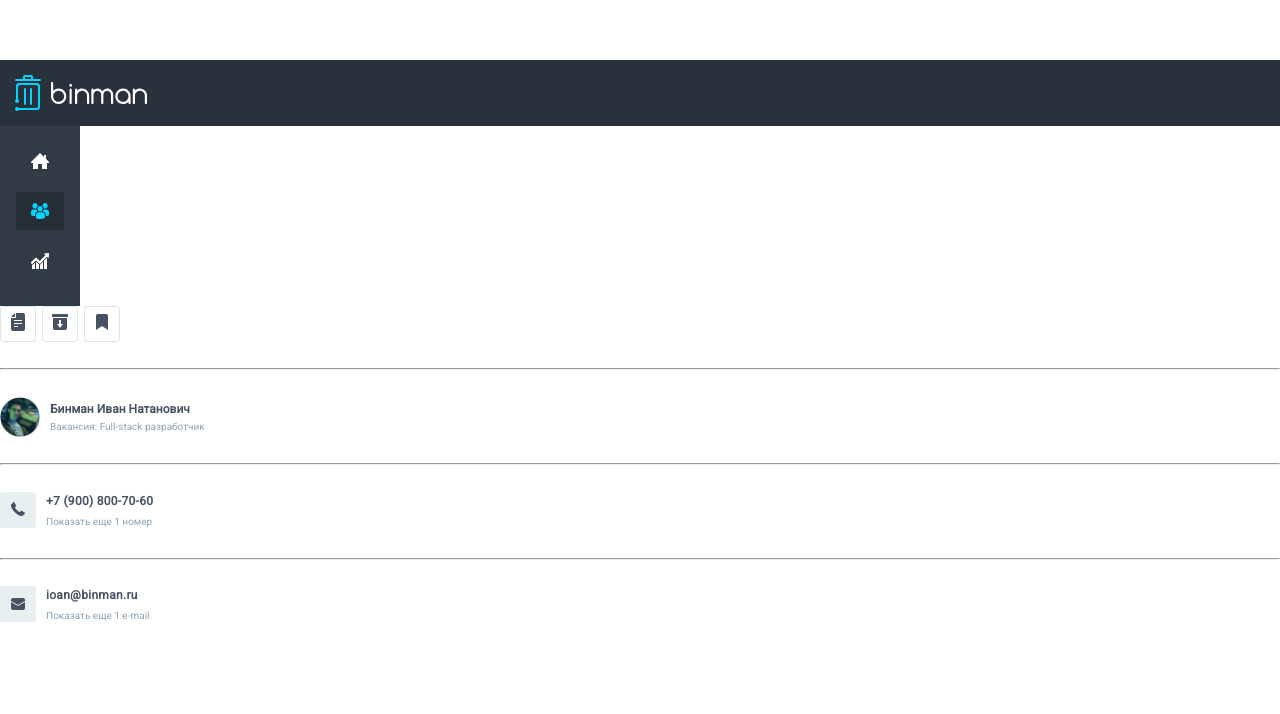
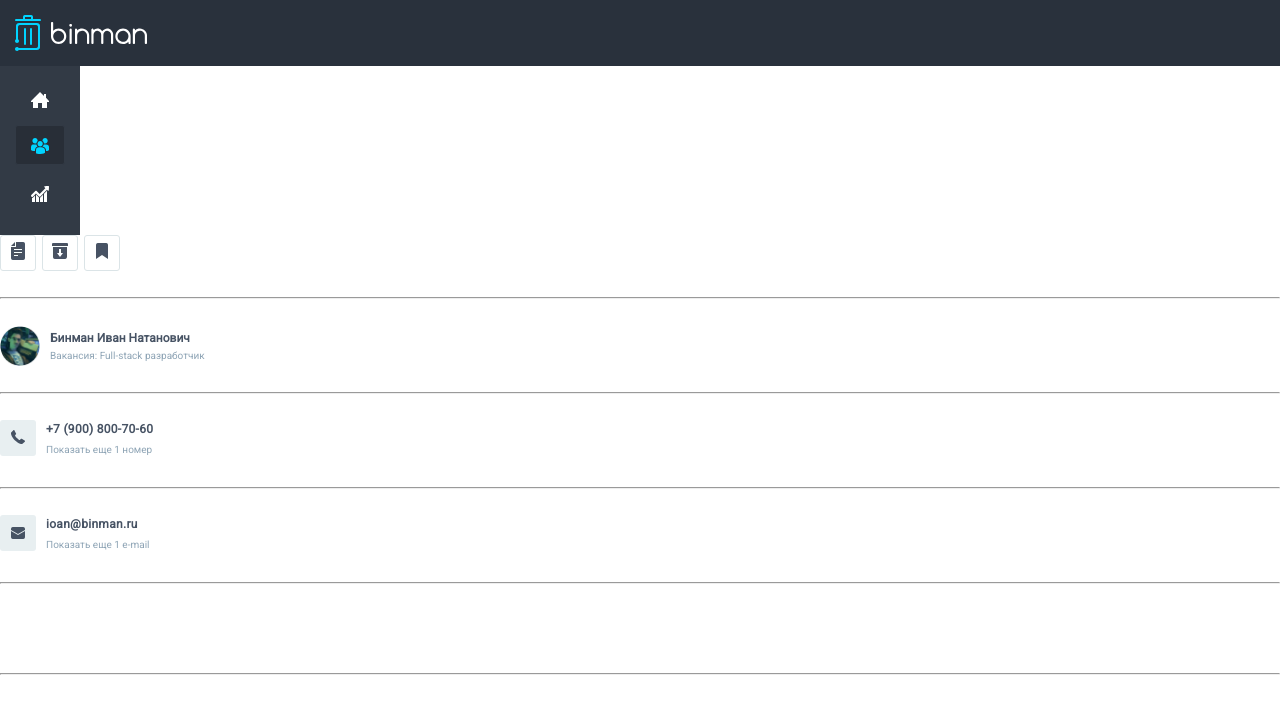
Before and after one commit to KaimNotark/bin-man-test, a Vue app: page / in a window 1280 px wide. Shown: the top 714 px of the page. Built offline with nearby package versions, Linux system fonts and the light colour scheme.

Commit message:
did svg buttons in nav

```diff
--- a/src/App.vue
+++ b/src/App.vue
@@ -5,15 +5,51 @@
     </header>
 
     <nav class="nav">
-      <button class="nav-button" type="button">
-        <img src="../public/images/home.png" alt="Домашняя страница" class="nav-button__img" />
-      </button>
+      <svg
+        aria-hidden="true"
+        style="position: absolute; width: 0; height: 0; overflow: hidden;"
+        version="1.1"
+        xmlns="http://www.w3.org/2000/svg"
+        xmlns:xlink="http://www.w3.org/1999/xlink"
+      >
+        <defs>
+          <symbol id="icon-home_w_svg" viewBox="-20 -20 76 76">
+            <title>home_w_svg</title>
+            <path
+              d="M36 18l-6-6.461v-7.539h-4v4.192l-8-8.192-18 18v2h4v12h10v-10h8v10h10v-12h4v-2z"
+            />
+          </symbol>
+        </defs>
+      </svg>
+
+      <svg class="nav-icon nav-icon__hover">
+        <use xlink:href="#icon-home_w_svg" />
+      </svg>
+
       <button class="nav-button _active" type="button">
         <img src="../public/images/clients.png" alt="Клиенты" class="nav-button__img" />
       </button>
-      <button class="nav-button" type="button">
-        <img src="../public/images/reports.png" alt="Отчёты" class="nav-button__img" />
-      </button>
+
+      <svg
+        aria-hidden="true"
+        style="position: absolute; width: 0; height: 0; overflow: hidden;"
+        version="1.1"
+        xmlns="http://www.w3.org/2000/svg"
+        xmlns:xlink="http://www.w3.org/1999/xlink"
+      >
+        <defs>
+          <symbol id="icon-reports_w_svg" viewBox="-20 -20 76 76">
+            <title>reports_w_svg</title>
+            <path
+              d="M34.545 0h0.125c0.437 0 0.781 0.129 1.007 0.38 0.242 0.259 0.344 0.623 0.32 1.092l-0.102 2.241c-0.070 1.496-0.14 2.985-0.203 4.473-0.016 0.348-0.078 0.793-0.414 1.141-0.094 0.097-0.203 0.178-0.328 0.251-0.187 0.105-0.367 0.154-0.547 0.154-0.429 0-0.71-0.291-0.913-0.502l-1.71-1.763-13.114 13.66c-0.367 0.372-0.843 0.582-1.358 0.582s-0.999-0.21-1.358-0.582l-6.019-6.237-6.3 6.528c-0.359 0.372-0.835 0.582-1.351 0.582s-0.999-0.21-1.358-0.582l-0.359-0.372c-0.749-0.776-0.749-2.030 0-2.807l8.018-8.299c0.359-0.372 0.835-0.582 1.351-0.582s0.999 0.21 1.358 0.582l6.019 6.237 11.397-11.889c-0.39-0.396-0.781-0.801-1.163-1.205l-0.554-0.582c-0.219-0.227-0.679-0.704-0.351-1.44 0.062-0.146 0.14-0.267 0.242-0.372 0.32-0.332 0.726-0.348 1.023-0.364 2.217-0.105 4.427-0.218 6.644-0.324zM26 15.58v15.791c0 0.343 0.298 0.629 0.672 0.629h4.656c0.366 0 0.672-0.279 0.672-0.629v-22.063l-6 6.271zM10 31.289c0 0.388 0.298 0.711 0.672 0.711h4.656c0.366 0 0.672-0.315 0.672-0.711v-8.18l-6-6.137v14.317zM18.672 32c-0.374 0-0.672-0.272-0.672-0.598v-7.764c0.237-0.136 0.466-0.233 0.672-0.416l5.328-5.603v13.783c0 0.333-0.305 0.598-0.672 0.598h-4.656zM2 31.285c0 0.39 0.298 0.715 0.672 0.715h4.656c0.366 0 0.672-0.317 0.672-0.715v-12.383l-3.382 3.602c-0.718 0.756-1.354 1.536-2.618 1.536v7.246z"
+            />
+          </symbol>
+        </defs>
+      </svg>
+
+      <svg class="nav-icon nav-icon__hover">
+        <use xlink:href="#icon-reports_w_svg" />
+      </svg>
     </nav>
     <!-- <FormAdditionApplicant /> -->
     <ButtonsResumeArchiveFavorites />
@@ -29,6 +65,16 @@
     <hr />
     <br />
     <Mail></Mail>
+    <br />
+    <hr />
+    <br />
+
+    <br />
+    <br />
+
+    <br />
+    <hr />
+    <br />
   </div>
 </template>
 
@@ -80,7 +126,7 @@ body {
   font-family: $font-family-primary;
   // -webkit-font-smoothing: antialiased;
   // -moz-osx-font-smoothing: grayscale;
-  margin-top: 60px;
+  // margin-top: 60px;
 }
 
 .header {
@@ -116,9 +162,33 @@ body {
     border-color: $color-nav__button-blue;
     background-color: $color-nav__button-dark-gray;
   }
+
+  &-icon {
+    display: inline-block;
+    width: 50px;
+    height: 40px;
+    stroke-width: 0;
+    stroke: currentColor;
+    fill: currentColor;
+
+    &__hover {
+      font-size: 18px;
+      color: $color-white;
+      transition: color 0.3s ease, border-color 0.3s ease,
+        background-color 0.2s ease;
+      border: 1px solid $color-nav__gray;
+      border-radius: 3px;
+      cursor: pointer;
+    }
+
+    &__hover:hover {
+      color: $color-nav__button-blue;
+      border-color: $color-nav__button-blue;
+      background-color: $color-nav__button-dark-gray;
+    }
+  }
 }
 ._active {
   background-color: $color-nav__button-dark-gray;
 }
-
 </style>
```
